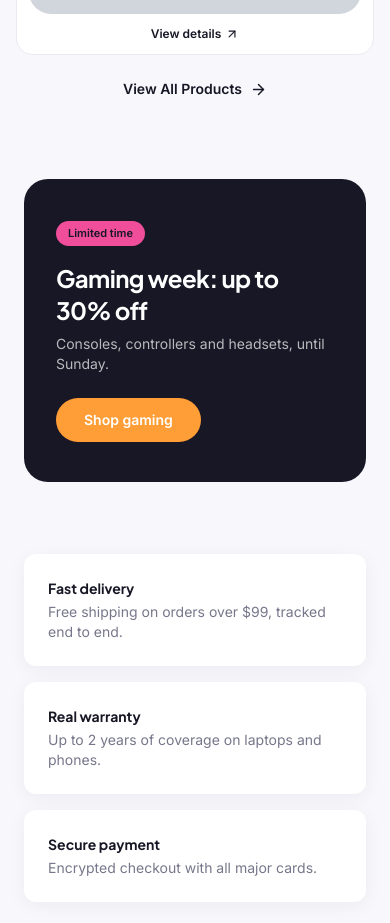
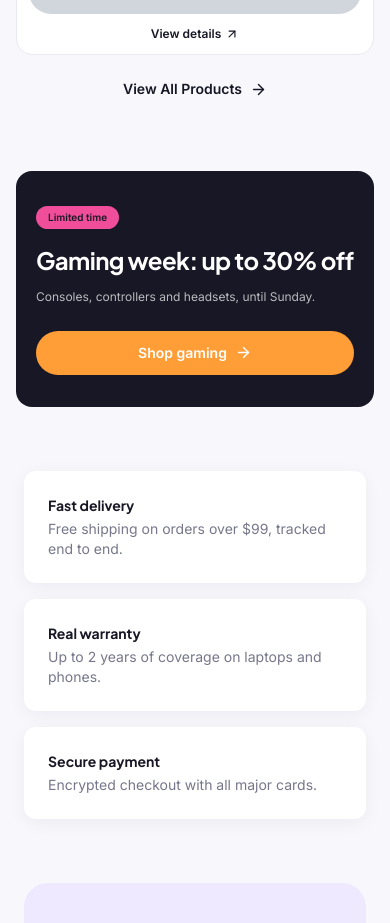
Before and after one commit to aminekhalfaoui343/nexacart, a Next.js app: page / in a window 390 px wide. Shown: the part 3400-4323 px from the top of the page. Built offline with nearby package versions, Linux system fonts and the light colour scheme.

Commit message:
feat: improve promo banner responsive layout

```diff
--- a/src/components/home/PromoBanner.tsx
+++ b/src/components/home/PromoBanner.tsx
@@ -1,31 +1,32 @@
-
 import Link from "next/link";
+import { ArrowRight } from "lucide-react";
 
 export default function PromoBanner() {
   return (
-    <section className="mx-auto w-full max-w-[1440px] px-6 py-10">
-      <div className="flex flex-col items-start justify-between gap-6 rounded-3xl bg-[#171725] px-8 py-10 text-white sm:px-12 lg:flex-row lg:items-center">
-        {/* Promotional content */}
-        <div>
-          <span className="inline-flex rounded-full bg-[#F04D9A] px-3 py-1 text-[11px] font-semibold text-[#171725]">
+    <section className="mx-auto w-full max-w-[1440px] px-4 py-8 sm:px-6 sm:py-10">
+      <div className="flex flex-col items-start justify-between gap-6 rounded-2xl bg-[#171725] px-5 py-8 text-white sm:rounded-3xl sm:px-10 sm:py-10 lg:flex-row lg:items-center lg:px-12 lg:py-12">
+        {/* Promotional Content */}
+        <div className="min-w-0">
+          <span className="inline-flex rounded-full bg-[#F04D9A] px-3 py-1 text-[10px] font-semibold text-[#171725] sm:text-[11px]">
             Limited time
           </span>
 
-          <h2 className="mt-4 text-2xl font-bold tracking-tight sm:text-3xl">
+          <h2 className="mt-4 max-w-2xl text-2xl font-bold leading-tight tracking-tight sm:text-3xl lg:text-4xl">
             Gaming week: up to 30% off
           </h2>
 
-          <p className="mt-2 text-sm text-white/70">
+          <p className="mt-3 text-xs leading-relaxed text-white/70 sm:text-sm">
             Consoles, controllers and headsets, until Sunday.
           </p>
         </div>
 
-        {/* Call to action */}
+        {/* Call to Action */}
         <Link
           href="/shop?category=gaming"
-          className="inline-flex shrink-0 items-center justify-center rounded-full bg-[#FF9D36] px-7 py-3 text-sm font-semibold text-[#171725] transition-all duration-300 hover:-translate-y-1 hover:bg-[#ffad52] hover:shadow-lg"
+          className="inline-flex min-h-11 w-full shrink-0 items-center justify-center gap-2 rounded-full bg-[#FF9D36] px-7 py-3 text-sm font-semibold text-[#171725] transition-all duration-300 hover:-translate-y-1 hover:bg-[#ffad52] hover:shadow-lg sm:w-auto"
         >
           Shop gaming
+          <ArrowRight size={17} />
         </Link>
       </div>
     </section>
```
